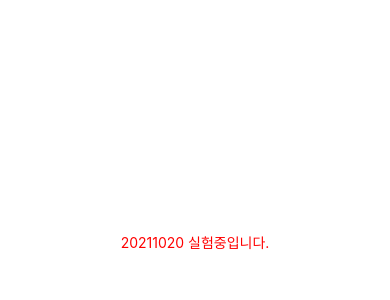
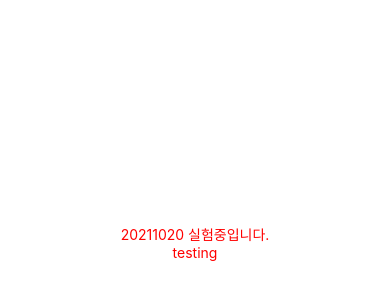
Before and after one commit to gzzjk159/moanyang, a React Native app: screen / in a window 390 px wide. Shown: the part 180-480 px from the top of the page. Built offline with nearby package versions, Linux system fonts and the light colour scheme.

Commit message:
testiong

```diff
--- a/App.js
+++ b/App.js
@@ -30,6 +30,7 @@ const App: () => Node = () => {
   return (
     <View style = {styles.container}>
       <Text style = {styles.hello}>20211020 실험중입니다.</Text>
+      <Text style = {styles.hello}>testing</Text>
     </View>
   );
 };
```
